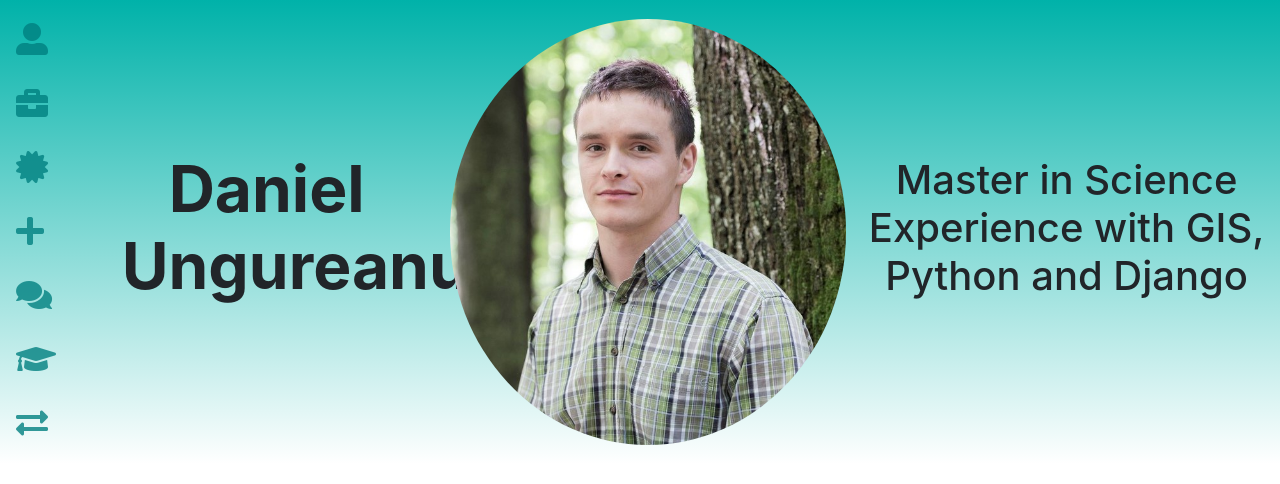
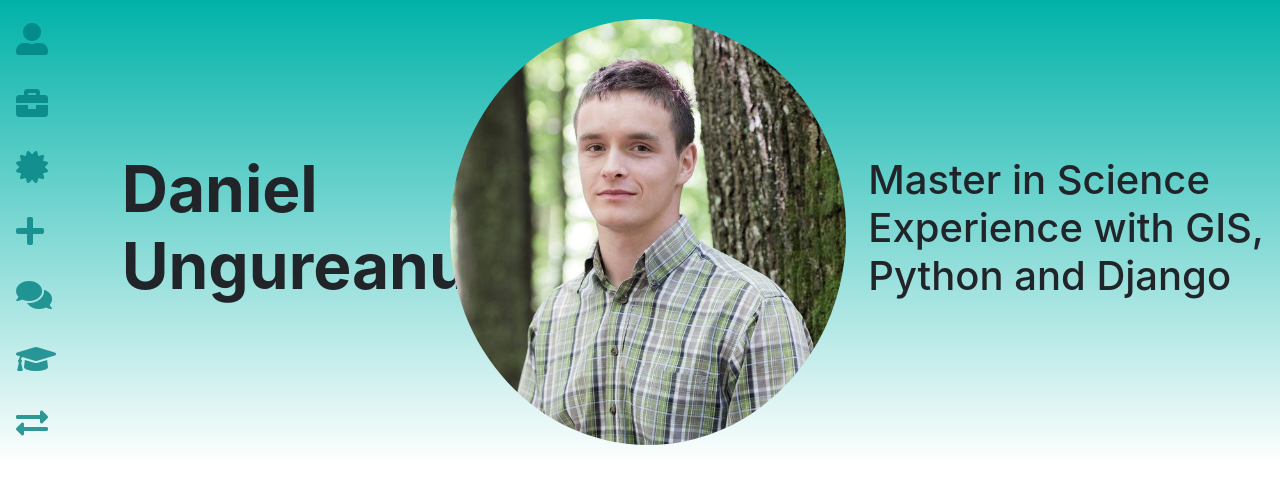
Before and after one commit to ungureanudaniel/resume1, a Django app: page / in a window 1280 px wide. Shown: the top 484 px of the page. Run offline with Django 3.2, Linux system fonts and the light colour scheme; some libraries are stand-ins or nearby versions.

Commit message:
Rearranged title name

```diff
--- a/resumeapp/templates/resume1/home.html
+++ b/resumeapp/templates/resume1/home.html
@@ -74,14 +74,14 @@
         </ul>
       </nav>
 
-      <div class="col-lg-12 text-center col-xl-3 name align-self-center">
-        <h2 class="text-center ">Daniel Ungureanu</h2>
+      <div class="col-lg-12 col-xl-3 name align-self-center">
+        <h2 class="">Daniel Ungureanu</h2>
       </div>
       <div class="headshot text-center col-lg-12 col-xl-4">
         <img class="m-2 text-info img-fluid rounded-circle p-0"; src="{% static 'images/EU.jpg' %}" alt="Daniel Ungureanu">
       </div>
-      <div class="col-lg-12 col-xl-4 text-center title align-self-center">
-        <h2 class="text-center">Master in Science<br>Experience with GIS,<br>Python and Django</h2>
+      <div class="col-lg-12 col-xl-4 title align-self-center">
+        <h2 class="">Master in Science<br>Experience with GIS,<br>Python and Django</h2>
       </div>
     </div>
 
```
